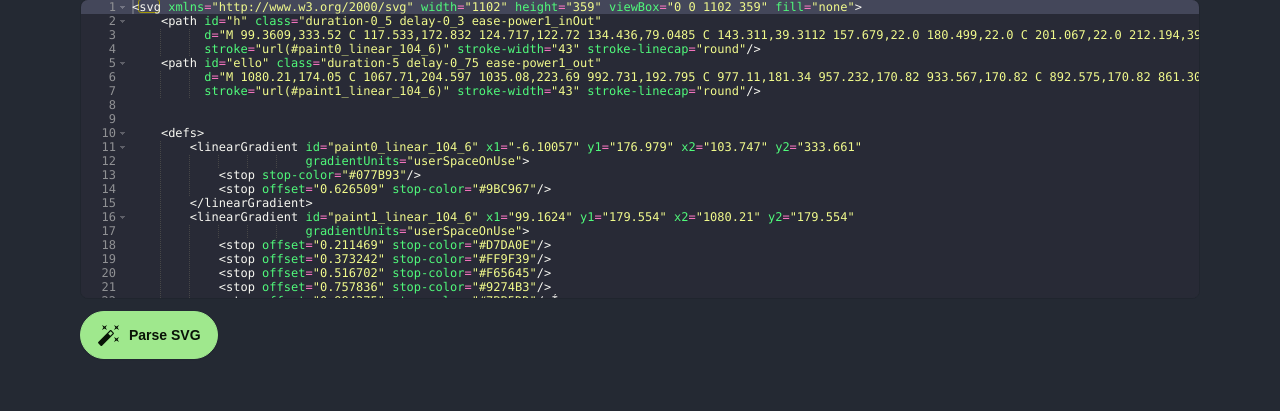
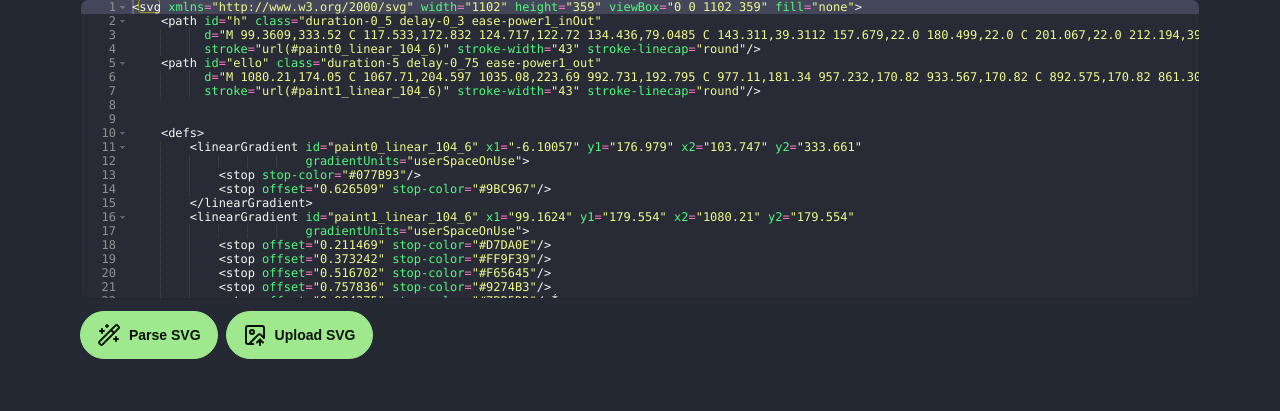
Before and after one commit to stickerdaniel/svg-path-reverser, a Flask app: page / in a window 1280 px wide. Shown: the part 241-652 px from the top of the page. Run offline with Flask 3, Linux system fonts and the light colour scheme; some libraries are stand-ins or nearby versions.

Commit message:
feat(upload): add SVG file upload functionality with tracking and error handling

```diff
--- a/static/js/main.js
+++ b/static/js/main.js
@@ -195,6 +195,44 @@ $('#parse-btn').on('click', function () {
             }
         }
     });
+});
+
+// File upload handler
+$('#file-input').on('change', function(event) {
+    const file = event.target.files[0];
+    if (file && file.type === 'image/svg+xml') {
+        const reader = new FileReader();
+        reader.onload = function(e) {
+            const svgContent = e.target.result;
+            editor.setValue(svgContent, -1);
+
+            // Track file upload
+            if (typeof umami !== 'undefined') {
+                umami.track('svg_file_uploaded', {
+                    file_size: file.size > 10000 ? 'large' : file.size > 2000 ? 'medium' : 'small',
+                    file_name_has_extension: file.name.endsWith('.svg')
+                });
+            }
+
+            // Automatically trigger the parse functionality
+            $('#parse-btn').click();
+        };
+        reader.readAsText(file);
+    } else {
+        showSwal('Invalid File', 'Please select a valid SVG file.', false);
+
+        // Track invalid file upload
+        if (typeof umami !== 'undefined') {
+            umami.track('processing_error', {
+                error_type: 'upload',
+                error_message: 'invalid_file_type',
+                file_type: file ? file.type : 'unknown'
+            });
+        }
+    }
+
+    // Reset the input so the same file can be selected again
+    event.target.value = '';
 });
 
 $(document).on('change', '#path-list input:checkbox', function () {
--- a/templates/index.html
+++ b/templates/index.html
@@ -68,16 +68,34 @@
     <div class="svg-editor-container container-outline">
         <div class="svg-editor" id="input-editor"></div>
     </div>
-    <div class="flex mt-3 mb-6">
+    <div class="flex mt-3 mb-6 gap-2">
         <button id="parse-btn" class="btn btn-primary rounded-full">
-            <!-- SVG Icon -->
-            <svg xmlns="http://www.w3.org/2000/svg" height="24px" viewBox="0 0 24 24" width="24px"
-                 fill="currentColor">
-                <path d="M0 0h24v24H0z" fill="none"/>
-                <path d="M7.5 5.6L10 7 8.6 4.5 10 2 7.5 3.4 5 2l1.4 2.5L5 7zm12 9.8L17 14l1.4 2.5L17 19l2.5-1.4L22 19l-1.4-2.5L22 14zM22 2l-2.5 1.4L17 2l1.4 2.5L17 7l2.5-1.4L22 7l-1.4-2.5zm-7.63 5.29c-.39-.39-1.02-.39-1.41 0L1.29 18.96c-.39.39-.39 1.02 0 1.41l2.34 2.34c.39.39 1.02.39 1.41 0L16.7 11.05c.39-.39.39-1.02 0-1.41l-2.33-2.35zm-1.03 5.49l-2.12-2.12 2.44-2.44 2.12 2.12-2.44 2.44z"/>
+            <!-- Parse Icon -->
+            <svg xmlns="http://www.w3.org/2000/svg" width="24" height="24" viewBox="0 0 24 24" fill="none" stroke="currentColor" stroke-width="2" stroke-linecap="round" stroke-linejoin="round" class="lucide lucide-wand-sparkles-icon lucide-wand-sparkles">
+                <path d="m21.64 3.64-1.28-1.28a1.21 1.21 0 0 0-1.72 0L2.36 18.64a1.21 1.21 0 0 0 0 1.72l1.28 1.28a1.2 1.2 0 0 0 1.72 0L21.64 5.36a1.2 1.2 0 0 0 0-1.72"/>
+                <path d="m14 7 3 3"/>
+                <path d="M5 6v4"/>
+                <path d="M19 14v4"/>
+                <path d="M10 2v2"/>
+                <path d="M7 8H3"/>
+                <path d="M21 16h-4"/>
+                <path d="M11 3H9"/>
             </svg>
             Parse SVG
         </button>
+        <div class="relative">
+            <input type="file" id="file-input" accept=".svg" class="absolute inset-0 w-full h-full opacity-0 cursor-pointer" />
+            <button class="btn btn-primary rounded-full">
+                <!-- Upload Icon -->
+                <svg xmlns="http://www.w3.org/2000/svg" width="24" height="24" viewBox="0 0 24 24" fill="none" stroke="currentColor" stroke-width="2" stroke-linecap="round" stroke-linejoin="round" class="lucide lucide-image-up-icon lucide-image-up">
+                    <path d="M10.3 21H5a2 2 0 0 1-2-2V5a2 2 0 0 1 2-2h14a2 2 0 0 1 2 2v10l-3.1-3.1a2 2 0 0 0-2.814.014L6 21"/>
+                    <path d="m14 19.5 3-3 3 3"/>
+                    <path d="M17 22v-5.5"/>
+                    <circle cx="9" cy="9" r="2"/>
+                </svg>
+                Upload SVG
+            </button>
+        </div>
     </div>
 
     <!-- Paths List and SVG Rendering -->
@@ -117,17 +135,18 @@
         <div class="flex justify-end mb-3 mt-6 gap-2 flex-wrap">
             <!-- Download Animation script -->
             <button id="download-btn" class="btn btn-secondary rounded-full">
-                <svg xmlns="http://www.w3.org/2000/svg" height="24px" viewBox="0 -960 960 960" width="24px"
-                     fill="currentColor">
-                    <path d="M480-320 280-520l56-58 104 104v-326h80v326l104-104 56 58-200 200ZM240-160q-33 0-56.5-23.5T160-240v-120h80v120h480v-120h80v120q0 33-23.5 56.5T720-160H240Z"/>
+                <svg xmlns="http://www.w3.org/2000/svg" width="24" height="24" viewBox="0 0 24 24" fill="none" stroke="currentColor" stroke-width="2" stroke-linecap="round" stroke-linejoin="round" class="lucide lucide-download-icon lucide-download">
+                    <path d="M12 15V3"/>
+                    <path d="M21 15v4a2 2 0 0 1-2 2H5a2 2 0 0 1-2-2v-4"/>
+                    <path d="m7 10 5 5 5-5"/>
                 </svg>
                 Download Animation
             </button>
             <!-- Copy to Clipboard Button -->
             <button id="copy-btn" class="btn btn-secondary rounded-full">
-                <svg xmlns="http://www.w3.org/2000/svg" height="24px" viewBox="0 -960 960 960" width="24px"
-                     fill="currentColor">
-                    <path d="M 360.0,-320.0 L 360.0,-800.0 L 360.0,-320.0 M 200.0,-80.0 L 640.0,-80.0 L 640.0,-160.0 L 200.0,-160.0 L 200.0,-720.0 L 120.0,-720.0 L 120.0,-160.0 Q 120.0,-127.0 143.5,-103.5 Q 167.0,-80.0 200.0,-80.0 M 360.0,-320.0 L 360.0,-800.0 L 720.0,-800.0 L 720.0,-320.0 L 360.0,-320.0 M 360.0,-240.0 L 720.0,-240.0 Q 753.0,-240.0 776.5,-263.5 Q 800.0,-287.0 800.0,-320.0 L 800.0,-800.0 Q 800.0,-833.0 776.5,-856.5 Q 753.0,-880.0 720.0,-880.0 L 360.0,-880.0 Q 327.0,-880.0 303.5,-856.5 Q 280.0,-833.0 280.0,-800.0 L 280.0,-320.0 Q 280.0,-287.0 303.5,-263.5 Q 327.0,-240.0 360.0,-240.0"/>
+                <svg xmlns="http://www.w3.org/2000/svg" width="24" height="24" viewBox="0 0 24 24" fill="none" stroke="currentColor" stroke-width="2" stroke-linecap="round" stroke-linejoin="round" class="lucide lucide-copy-icon lucide-copy">
+                    <rect width="14" height="14" x="8" y="8" rx="2" ry="2"/>
+                    <path d="M4 16c-1.1 0-2-.9-2-2V4c0-1.1.9-2 2-2h10c1.1 0 2 .9 2 2"/>
                 </svg>
                 Copy Updated SVG
             </button>
```
